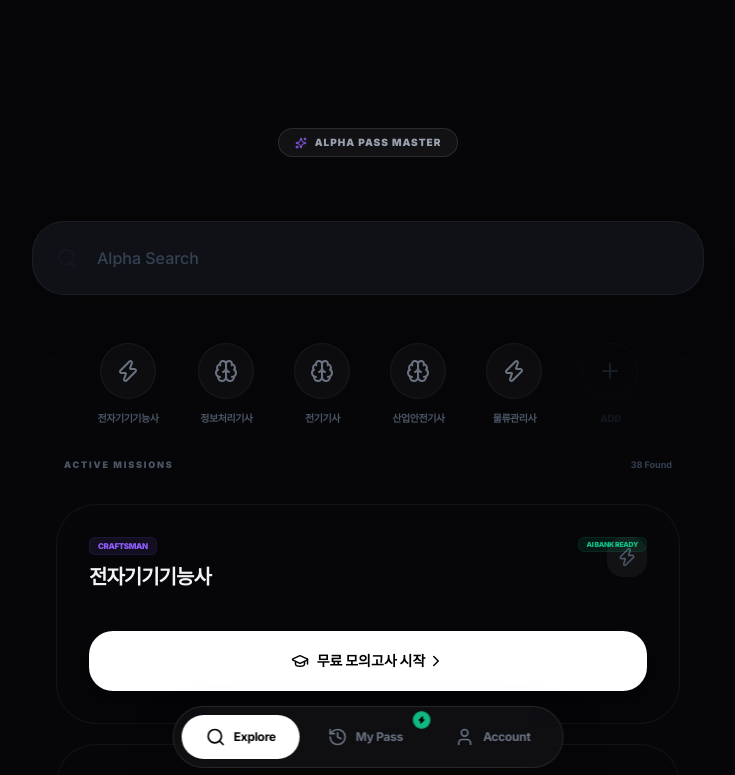
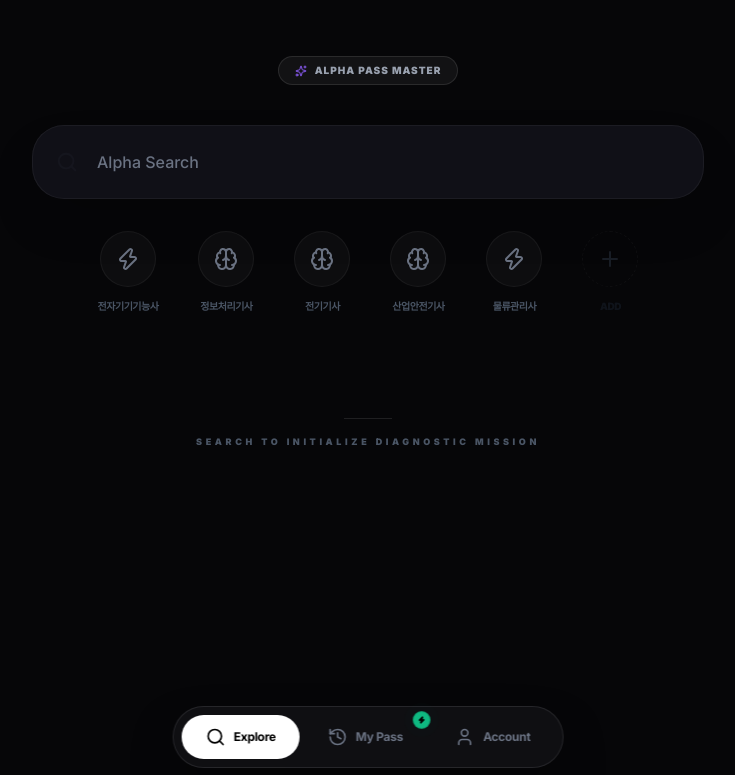
Before and after one commit to kimtyy/alpha-pass-master, a Next.js app: page /dashboard in a window 1280 px wide. Shown: the top 775 px of the page, without its empty margins (272-1007 px from the left). Built offline with nearby package versions, Linux system fonts and the light colour scheme.

Commit message:
Optimize: Dashboard layout compacted and conditional exam list implemented

```diff
--- a/src/app/dashboard/page.tsx
+++ b/src/app/dashboard/page.tsx
@@ -39,12 +39,12 @@ export default function CertificationHub() {
       </div>
 
       {/* Hero / Search Section */}
-      <section className="pt-28 md:pt-32 pb-8 px-6 relative flex flex-col items-center justify-center min-h-[40vh]">
+      <section className="pt-10 md:pt-14 pb-6 px-6 relative flex flex-col items-center justify-center">
         <div className="max-w-4xl mx-auto text-center w-full">
           <motion.div
             initial={{ opacity: 0, scale: 0.9 }}
             animate={{ opacity: 1, scale: 1 }}
-            className="inline-flex items-center gap-2 px-4 py-1.5 rounded-full bg-white/5 border border-white/10 text-gray-400 text-[10px] font-black uppercase tracking-widest mb-16"
+            className="inline-flex items-center gap-2 px-4 py-1.5 rounded-full bg-white/5 border border-white/10 text-gray-400 text-[10px] font-black uppercase tracking-widest mb-10"
           >
             <Sparkles size={12} className="text-primary" />
             ALPHA PASS MASTER
@@ -54,7 +54,7 @@ export default function CertificationHub() {
             initial={{ opacity: 0, y: 15 }}
             animate={{ opacity: 1, y: 0 }}
             transition={{ delay: 0.1 }}
-            className="relative max-w-2xl mx-auto group w-full mb-12"
+            className="relative max-w-2xl mx-auto group w-full mb-8"
           >
             <div className="absolute -inset-1 bg-gradient-to-r from-primary/10 to-indigo-500/10 rounded-3xl blur-2xl opacity-0 group-hover:opacity-40 transition duration-1000"></div>
             <div className="relative flex items-center">
@@ -69,7 +69,7 @@ export default function CertificationHub() {
                 <input
                   type="search"
                   placeholder="Alpha Search"
-                  className="w-full bg-[#12121a]/90 border border-white/5 rounded-[32px] py-6 px-16 text-base focus:outline-none focus:ring-1 focus:ring-white/10 backdrop-blur-3xl transition-all placeholder:text-gray-700 shadow-2xl [&::-webkit-search-cancel-button]:appearance-none font-medium"
+                  className="w-full bg-[#12121a]/90 border border-white/5 rounded-[32px] py-6 px-16 text-base focus:outline-none focus:ring-1 focus:ring-white/10 backdrop-blur-3xl transition-all placeholder:text-gray-500 shadow-2xl [&::-webkit-search-cancel-button]:appearance-none font-medium"
                   value={search}
                   onChange={(e) => setSearch(e.target.value)}
                 />
@@ -110,9 +110,8 @@ export default function CertificationHub() {
         </div>
       </section>
 
-      <main className="w-full max-w-2xl mx-auto px-6 pb-48">
-        {/* Removed Staff Advice per Master Instruction */}
-
+      {search.length > 0 && (
+        <main className="w-full max-w-2xl mx-auto px-6 pb-48 animate-in fade-in slide-in-from-bottom-5 duration-500">
           {/* Modules Grid */}
           <section className="space-y-8">
             <div className="flex items-center justify-between px-2">
@@ -219,6 +218,18 @@ export default function CertificationHub() {
             </div>
           </section>
         </main>
+      )}
+
+      {search.length === 0 && (
+        <motion.div
+          initial={{ opacity: 0 }}
+          animate={{ opacity: 1 }}
+          className="py-20 text-center opacity-40"
+        >
+          <div className="w-12 h-[1px] bg-white/10 mx-auto mb-4" />
+          <p className="text-[9px] font-black text-gray-600 uppercase tracking-[0.4em]">Search to Initialize Diagnostic Mission</p>
+        </motion.div>
+      )}
     </div>
   );
 }
```
Lines whose indentation alone changed are shown as unchanged.
